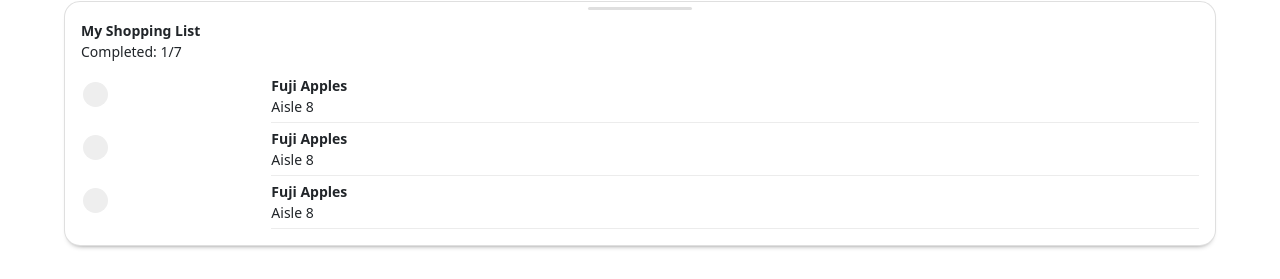
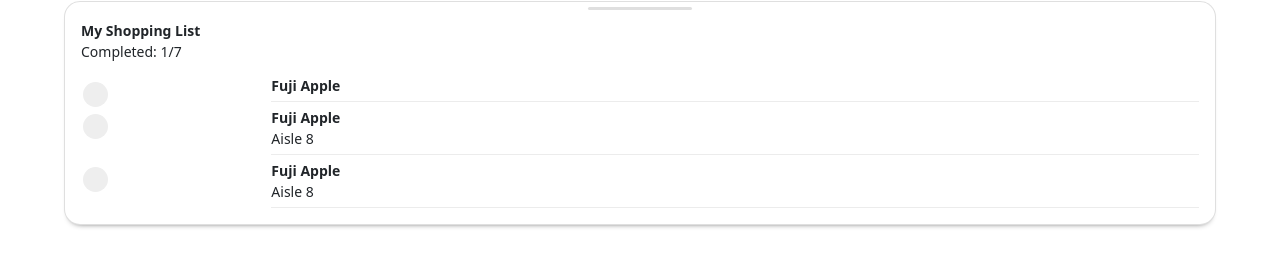
Before and after one commit to Ali-Bokhari/Costco-app, a React (Create React App) app: page /map in a window 1280 px wide. Shown: the part 252-531 px from the top of the page. Built offline with nearby package versions, Linux system fonts and the light colour scheme.

Commit message:
adding props to ShoppingListOverviewRow

```diff
--- a/src/Components/Map/ShoppingListOverview/ShoppingListOverviewRow.css
+++ b/src/Components/Map/ShoppingListOverview/ShoppingListOverviewRow.css
@@ -1,5 +1,5 @@
 .item-info{
-    padding-top: 5px;
+    padding: 5px 0;
     border-bottom: 1px solid #ECECEC;
     position: relative;
 }
@@ -10,5 +10,5 @@
 }
 
 .item-container p{
-    margin-bottom: 5px;
+    margin-bottom: 0px;
 }
--- a/src/Components/Map/ShoppingListOverview/ShoppingListOverviewRow.js
+++ b/src/Components/Map/ShoppingListOverview/ShoppingListOverviewRow.js
@@ -1,8 +1,10 @@
 import {Col, Row} from "react-bootstrap";
 import RoundedCheckbox from "./RoundedCheckbox";
 import "./ShoppingListOverviewRow.css"
+import {FontAwesomeIcon} from "@fortawesome/react-fontawesome";
+import {faCircleCheck, faCirclePlus} from "@fortawesome/free-solid-svg-icons";
 
-const ShoppingListOverviewRow =()=>{
+const ShoppingListOverviewRow =(props)=>{
     return(
         <div className="shopping-list-overview">
             <Row className="item-container">
@@ -13,8 +15,11 @@ const ShoppingListOverviewRow =()=>{
                 </Col>
                 <Col>
                     <div className="item-info">
-                        <strong>Fuji Apples</strong>
-                        <p>Aisle 8</p>
+                        <strong>{props.name}</strong>
+                        {props.showAisle
+                            ? <p>Aisle {props.aisle}</p>
+                            : <p style={{display: "none"}}>Aisle {props.aisle}</p>
+                        }
                     </div>
                 </Col>
             </Row>
--- a/src/Pages/Map.js
+++ b/src/Pages/Map.js
@@ -59,9 +59,9 @@ function Map(props) {
                             <div id="">Completed: 1/7</div>
                         </div>
                         <div className="shopping-list-rows">
-                            <ShoppingListOverviewRow/>
-                            <ShoppingListOverviewRow/>
-                            <ShoppingListOverviewRow/>
+                            <ShoppingListOverviewRow name="Fuji Apple" aisle={8} showAisle={false}/>
+                            <ShoppingListOverviewRow name="Fuji Apple" aisle={8} showAisle={true}/>
+                            <ShoppingListOverviewRow name="Fuji Apple" aisle={8} showAisle={true}/>
                         </div>
                     </Card.Body>
                 </Card>
```
